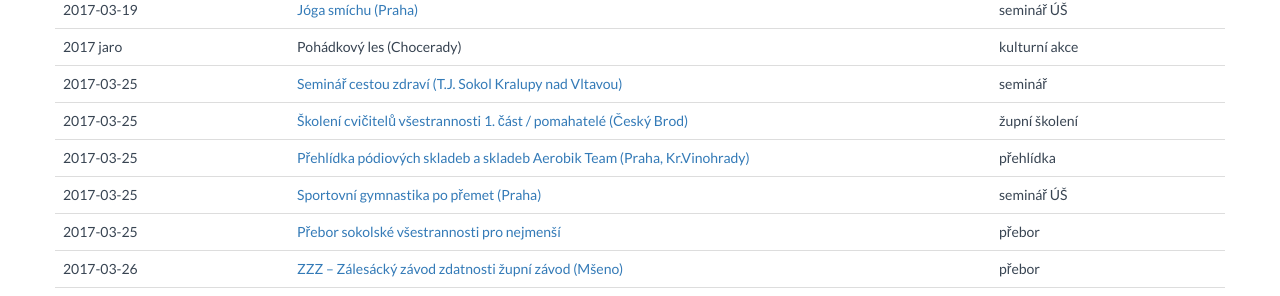
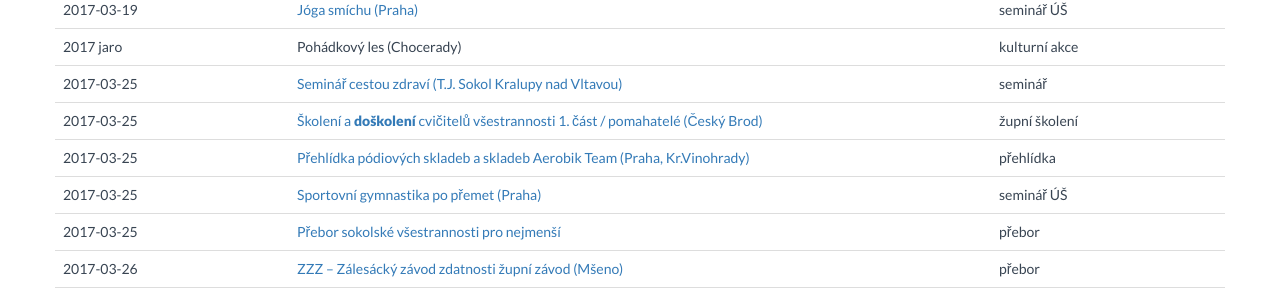
Before and after one commit to milanhybner/zbarakova.cz, a Jekyll site: the page built from akce.md, in a window 1280 px wide and 900 px high, scrolled down 723 px. Shown: the part 148-444 px from the top of the window. Built offline with Jekyll 4.4.1, drawn with Linux system fonts in a browser that asks for light colours; nearby versions of some CDN libraries.

Commit message:
Aktualizován kalendář
http://www.zbarakova.cz/akce.html

Ke Školení cvičitelů všestrannosti 1. část / pomahatelé (Český Brod) přidána informace, že jde i o doškolení.

https://drive.google.com/open?id=0B0w6gDorCVUkQ2hFazg1YkhLeE0

```diff
--- a/_data/akce.yaml
+++ b/_data/akce.yaml
@@ -85,7 +85,7 @@
   druh: seminář
 
 - datum: 2017-03-25
-  nazev: Školení cvičitelů všestrannosti 1. část / pomahatelé (Český Brod)
+  nazev: Školení a <b>doškolení</b> cvičitelů všestrannosti 1. část / pomahatelé (Český Brod)
   url: https://drive.google.com/open?id=0B0w6gDorCVUkQ2hFazg1YkhLeE0
   druh: župní školení
 
```
